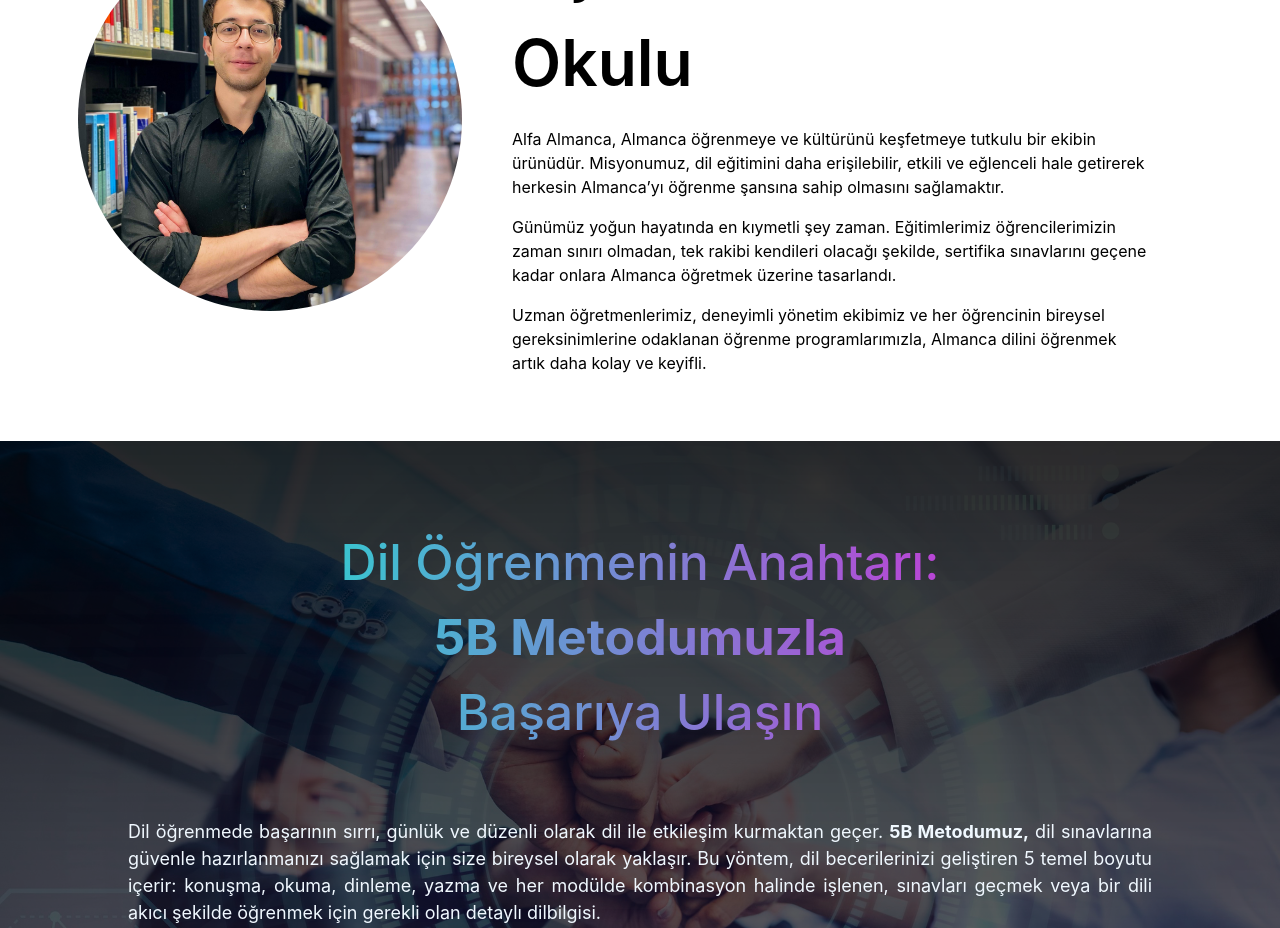
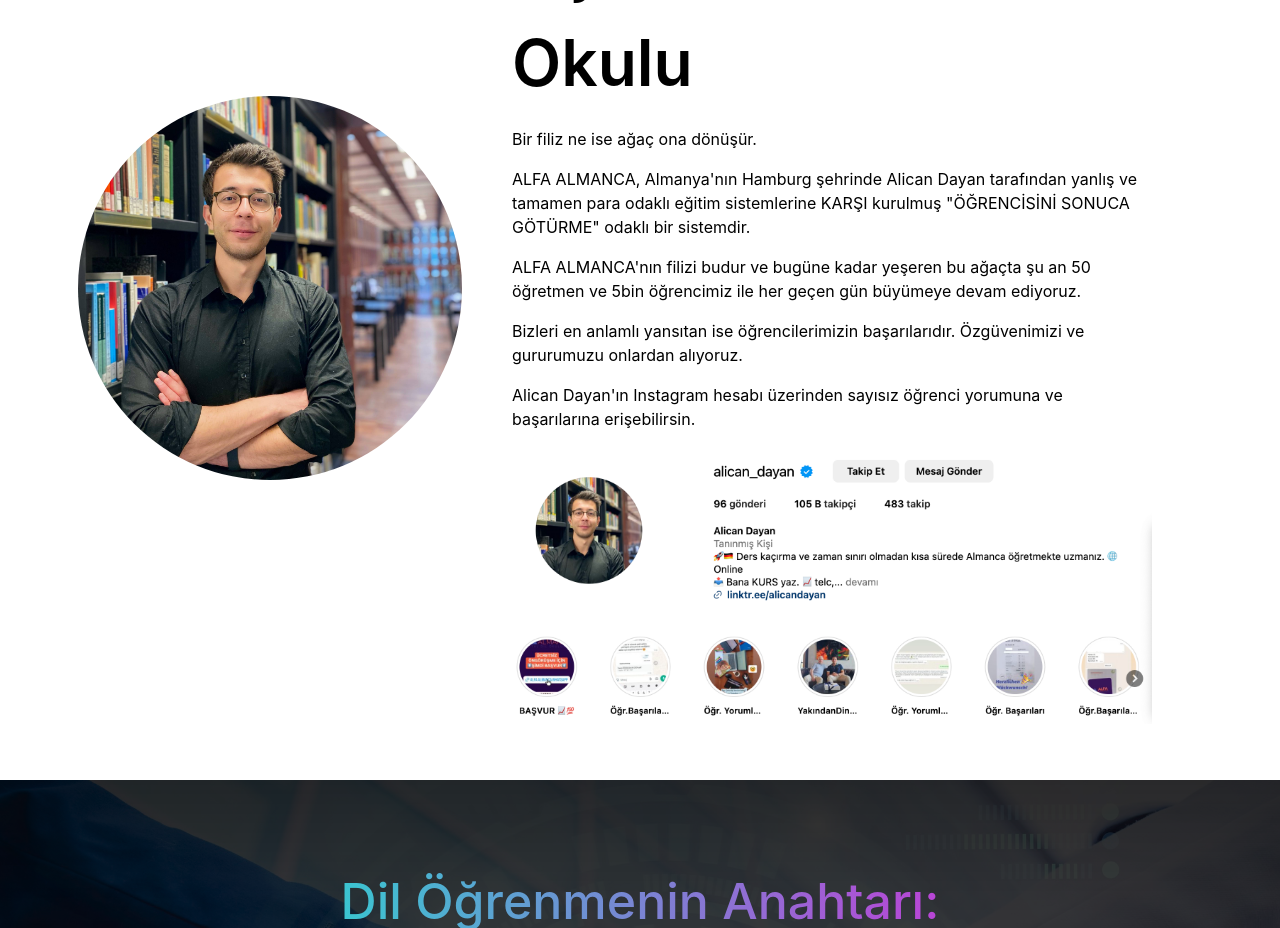
Before and after one commit to sercanbaris/alfa-almanca, a React (Vite) app: page / in a window 1280 px wide. Shown: the part 3040-3968 px from the top of the page. Built offline with nearby package versions, Linux system fonts and the light colour scheme.

Commit message:
Update About page content and add Instagram link

```diff
--- a/src/pages/About.jsx
+++ b/src/pages/About.jsx
@@ -12,25 +12,34 @@ function About() {
           <div className="about-question">BİZ KİMİZ?</div>
           <div className="about-title">Dijital Almanca Dil Okulu</div>
           <div className="about-description">
-            <p>
-              Alfa Almanca, Almanca öğrenmeye ve kültürünü keşfetmeye tutkulu
-              bir ekibin ürünüdür. Misyonumuz, dil eğitimini daha erişilebilir,
-              etkili ve eğlenceli hale getirerek herkesin Almanca’yı öğrenme
-              şansına sahip olmasını sağlamaktır.
-            </p>
+            <p>Bir filiz ne ise ağaç ona dönüşür.</p>
 
             <p>
-              Günümüz yoğun hayatında en kıymetli şey zaman. Eğitimlerimiz
-              öğrencilerimizin zaman sınırı olmadan, tek rakibi kendileri
-              olacağı şekilde, sertifika sınavlarını geçene kadar onlara Almanca
-              öğretmek üzerine tasarlandı.
+              ALFA ALMANCA, Almanya'nın Hamburg şehrinde Alican Dayan tarafından
+              yanlış ve tamamen para odaklı eğitim sistemlerine KARŞI kurulmuş
+              "ÖĞRENCİSİNİ SONUCA GÖTÜRME" odaklı bir sistemdir.
             </p>
             <p>
-              Uzman öğretmenlerimiz, deneyimli yönetim ekibimiz ve her
-              öğrencinin bireysel gereksinimlerine odaklanan öğrenme
-              programlarımızla, Almanca dilini öğrenmek artık daha kolay ve
-              keyifli.
+              ALFA ALMANCA'nın filizi budur ve bugüne kadar yeşeren bu ağaçta şu
+              an 50 öğretmen ve 5bin öğrencimiz ile her geçen gün büyümeye devam
+              ediyoruz.
             </p>
+            <p>
+              Bizleri en anlamlı yansıtan ise öğrencilerimizin başarılarıdır.
+              Özgüvenimizi ve gururumuzu onlardan alıyoruz.
+            </p>
+            <p>
+              Alican Dayan'ın Instagram hesabı üzerinden sayısız öğrenci
+              yorumuna ve başarılarına erişebilirsin.
+            </p>
+            <a target="blank" href="https://www.instagram.com/alican_dayan/">
+              <img
+                className="alican-instagram"
+                src="/alican-instagram.png"
+                alt=""
+                width={"100%"}
+              />
+            </a>
           </div>
         </div>
       </div>
```
Also changed, not shown: public/alican-instagram.png (added).
